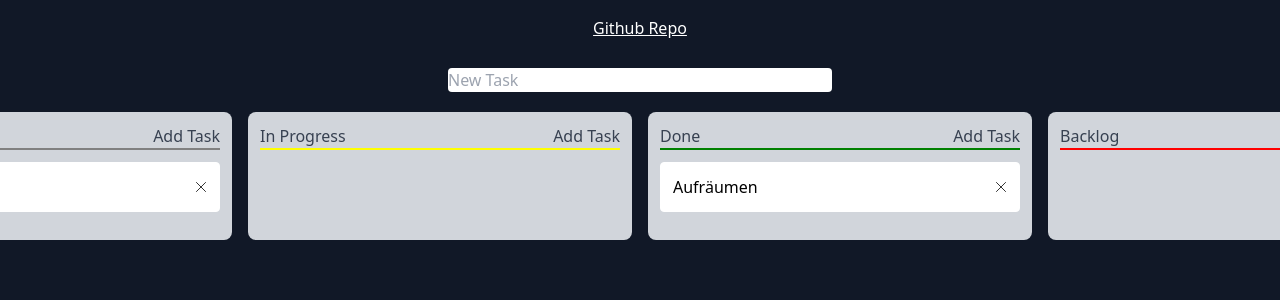
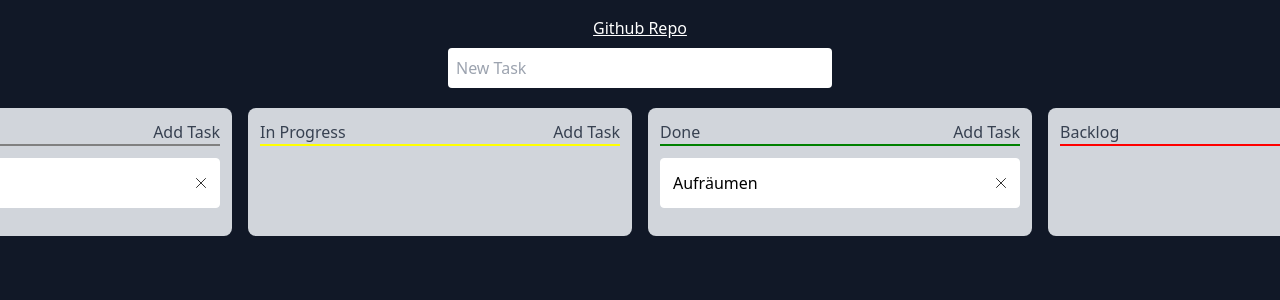
Before and after one commit to illumou/vue-playground, a Nuxt app: page /draggable in a window 1280 px wide. Shown: the top 300 px of the page. Built offline with nearby package versions, Linux system fonts and the light colour scheme.

Commit message:
Changes layout

```diff
--- a/components/draggable/Column.vue
+++ b/components/draggable/Column.vue
@@ -1,6 +1,6 @@
 <template>
   <div class="h-full w-full">
-    <draggable class="min-h-[3rem] rounded-lg" group="tasks" animation="300"
+    <draggable class="min-h-[4rem] rounded-lg" group="tasks" animation="300"
                v-model="lane.tasks"
                tag="ul">
       <template #item="{element}">
--- a/pages/draggable.vue
+++ b/pages/draggable.vue
@@ -1,16 +1,19 @@
 <template>
-  <div class="w-full h-screen bg-[#111827] flex items-center justify-between flex-col space-y-3">
-    <a class="m-4 text-white underline" target="_blank" href="https://github.com/illumou/vue-dragger"> Github Repo </a>
+  <main class="w-full h-screen bg-[#111827]">
+    <div class="flex flex-col space-y-5">
+      <div class="flex justify-center items-center flex-col justify-between gap-y-2">
+        <a class="mt-4 text-white underline" target="_blank" href="https://github.com/illumou/vue-dragger"> Github Repo </a>
         <input
             v-model="newTask"
-        class="w-96 mt-10 space-y-0 rounded"
+            class="w-96 h-10 p-2 font-medium space-y-0 rounded"
             type="text"
             placeholder="New Task"
             @keypress.enter="addToDo"
         >
-    <div class="mt-20 w-full h-full flex justify-center">
+      </div>
+      <div class="w-full h-full flex justify-center">
         <div v-for="lane in lanes">
-        <div class="px-3 py-3 m-2 bg-gray-300 rounded-lg w-96 min-h-[8rem] flex flex-col">
+          <div class="px-3 py-3 mx-2 bg-gray-300 rounded-lg w-96 min-h-[8rem] flex flex-col">
             <div class="flex flex-row w-full justify-between border-b-2" :style="{borderColor: lane.border}">
               <p class="text-gray-700">
                 {{ lane.name }}
@@ -22,6 +25,7 @@
         </div>
       </div>
     </div>
+  </main>
 </template>
 
 <script>
```
Lines whose indentation alone changed are shown as unchanged.
